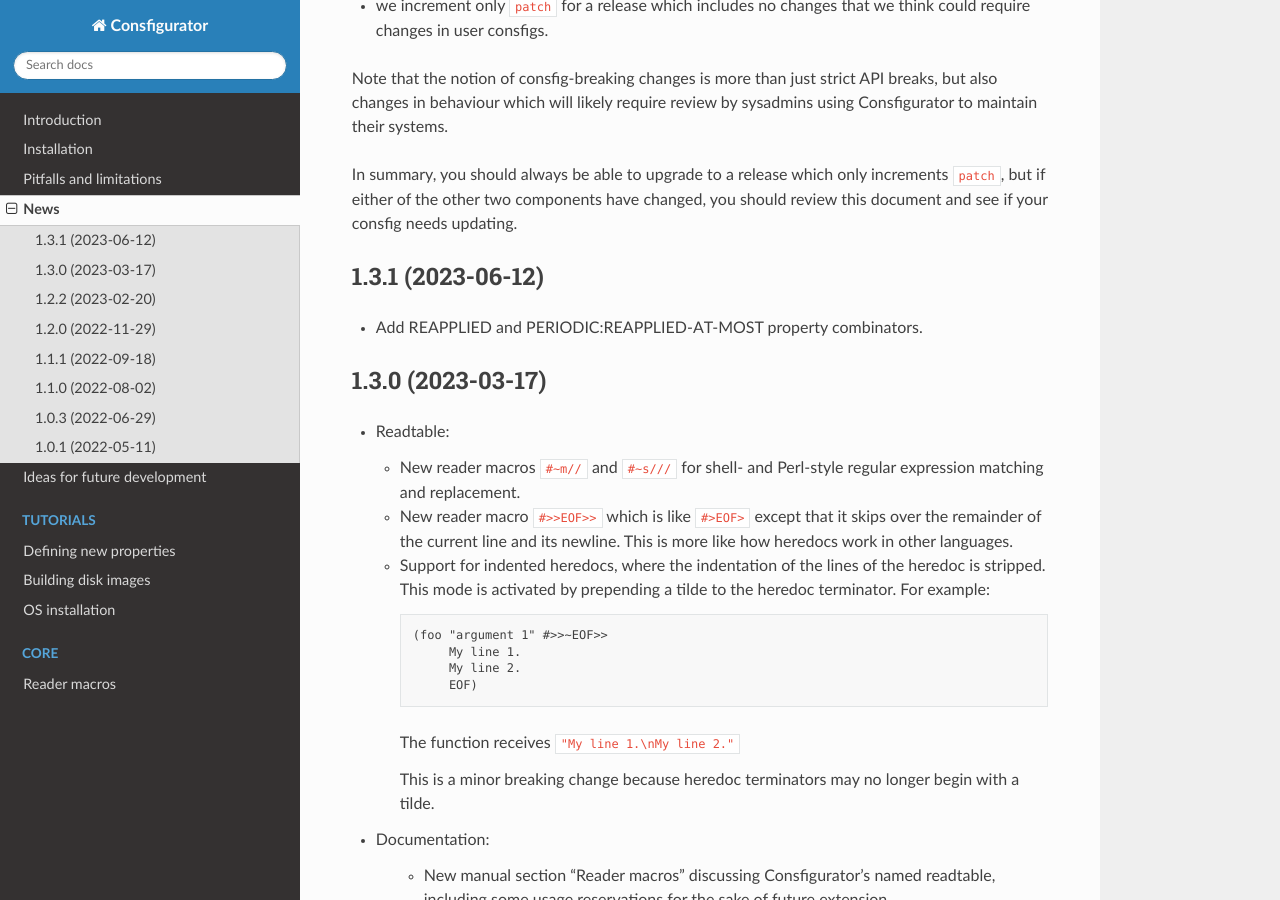
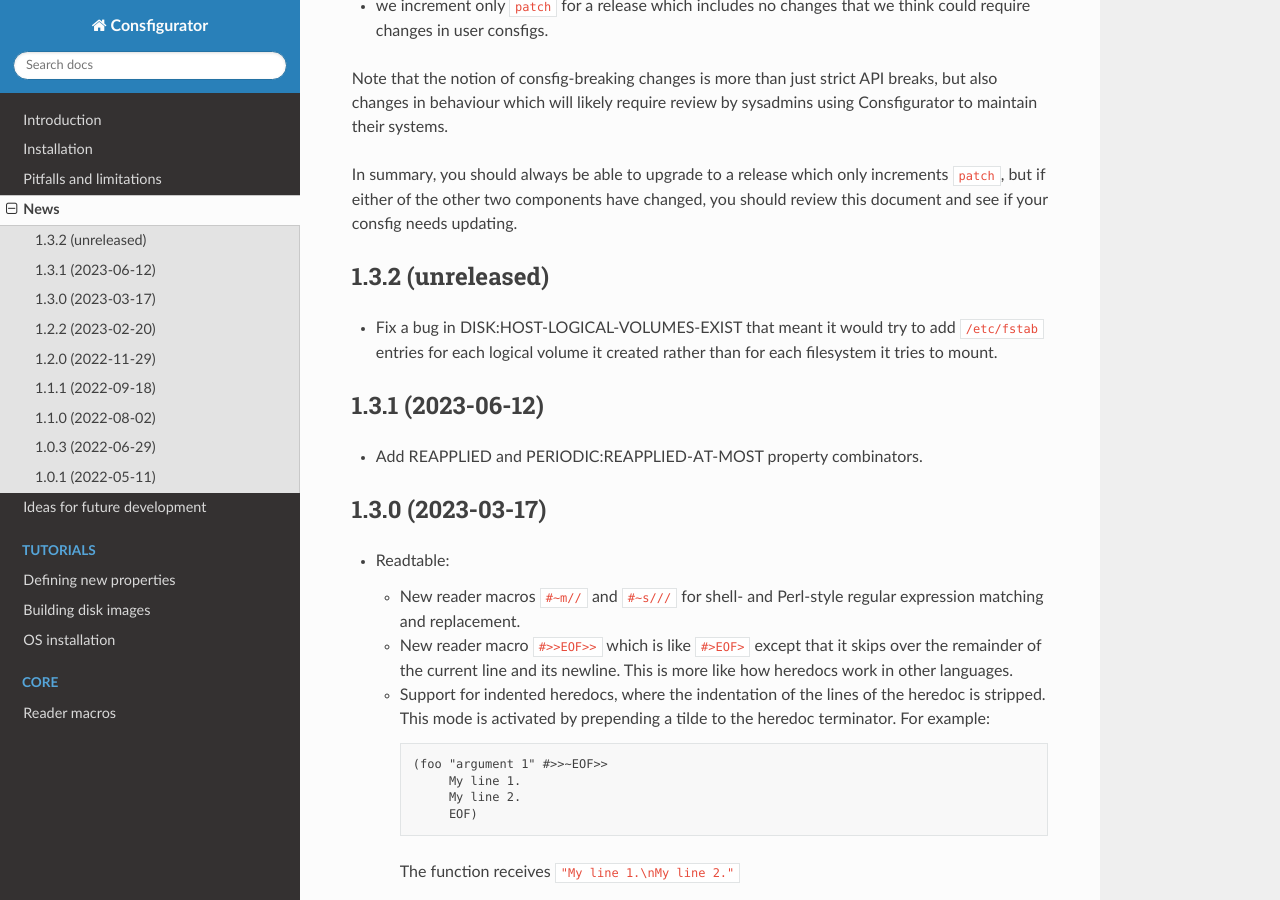
Before and after one commit to spwhitton/consfigurator, a Sphinx documentation site: the page built from doc/news.rst, in a window 1280 px wide and 900 px high, scrolled down 386 px. Built offline with Sphinx 7.4.7 and the Read the Docs theme 2.0.0, drawn with Linux system fonts in a browser that asks for light colours; pages that are not in the unit, such as notebooks, are missing from menus.

Commit message:
DISK:HOST-LOGICAL-VOLUMES-EXIST: fix adding /etc/fstab entries
Signed-off-by: Sean Whitton <spwhitton@spwhitton.name>

```diff
--- a/doc/news.rst
+++ b/doc/news.rst
@@ -22,6 +22,13 @@
 In summary, you should always be able to upgrade to a release which only
 increments ``patch``, but if either of the other two components have changed,
 you should review this document and see if your consfig needs updating.
+
+1.3.2 (unreleased)
+------------------
+
+- Fix a bug in DISK:HOST-LOGICAL-VOLUMES-EXIST that meant it would try to add
+  ``/etc/fstab`` entries for each logical volume it created rather than for
+  each filesystem it tries to mount.
 
 1.3.1 (2023-06-12)
 ------------------
```
Also changed, not shown: 1 other file.
